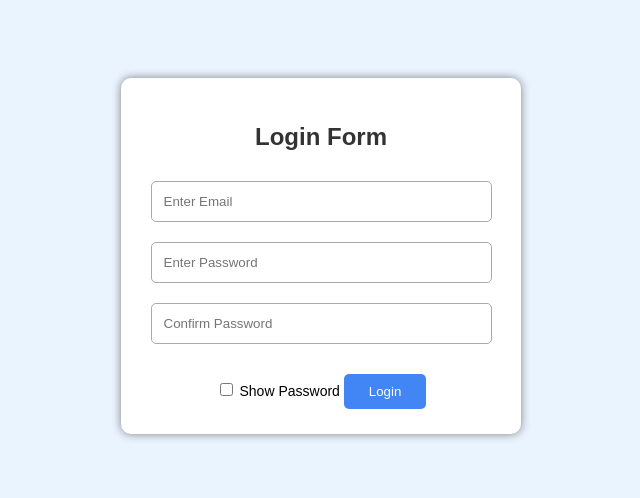
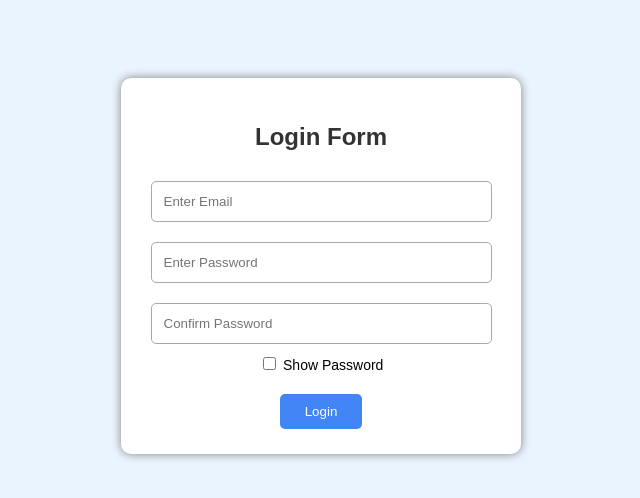
Before and after one commit to sharvariindulkar2526-gif/email-validation, a plain HTML site: page index.html in a window 1280 px wide. Shown: the whole page, without its empty margins (319-959 px from the left). Drawn offline with Linux system fonts and the light colour scheme.

Commit message:
Update index.html

```diff
--- a/index.html
+++ b/index.html
@@ -1,7 +1,7 @@
 <!DOCTYPE html>
 <html>
 <head>
-    <title>Email and Password Validation</title>
+    <title>Login Validation</title>
     <link rel="stylesheet" href="style.css">
 </head>
 
@@ -16,11 +16,12 @@
 
         <input type="password" id="confirmPassword" placeholder="Confirm Password">
 
-        <label>
-            <input type="checkbox" onclick="showPassword()"> Show Password
-        </label>
+        <div class="show">
+            <input type="checkbox" id="showPass" onclick="showPassword()">
+            <label for="showPass">Show Password</label>
+        </div>
 
-        <button onclick="validateForm()">Login</button>
+        <button type="button" onclick="validateForm()">Login</button>
     </div>
 
     <script src="script.js"></script>
```
